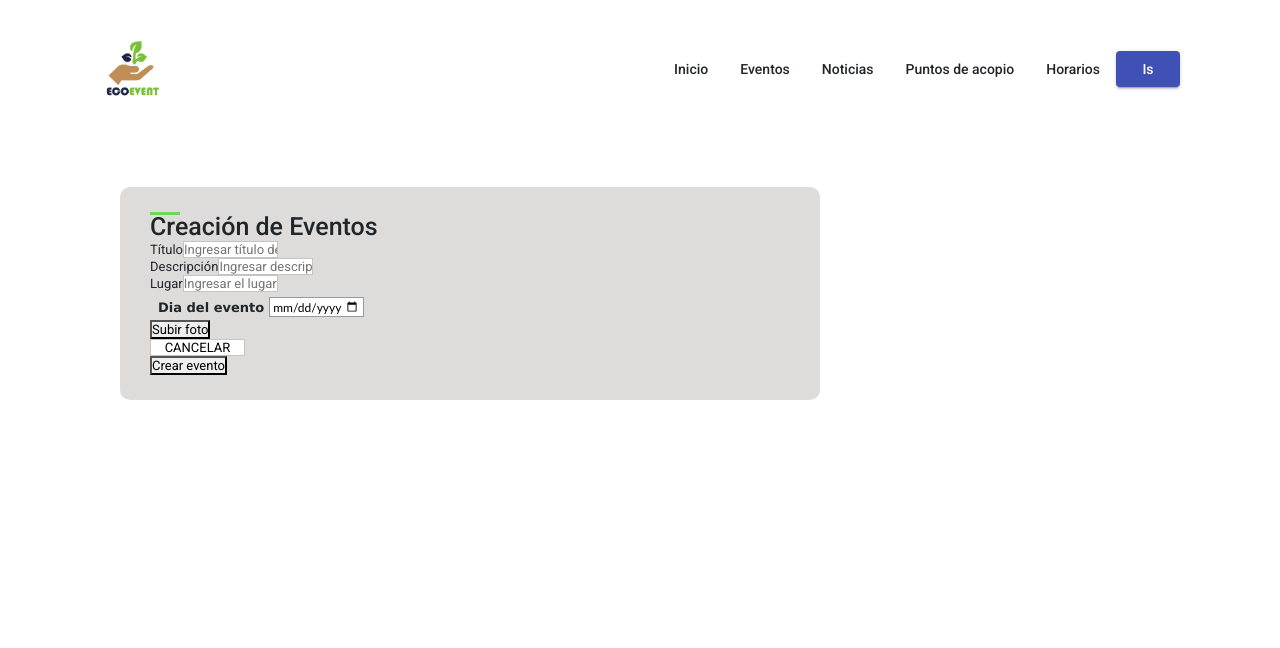
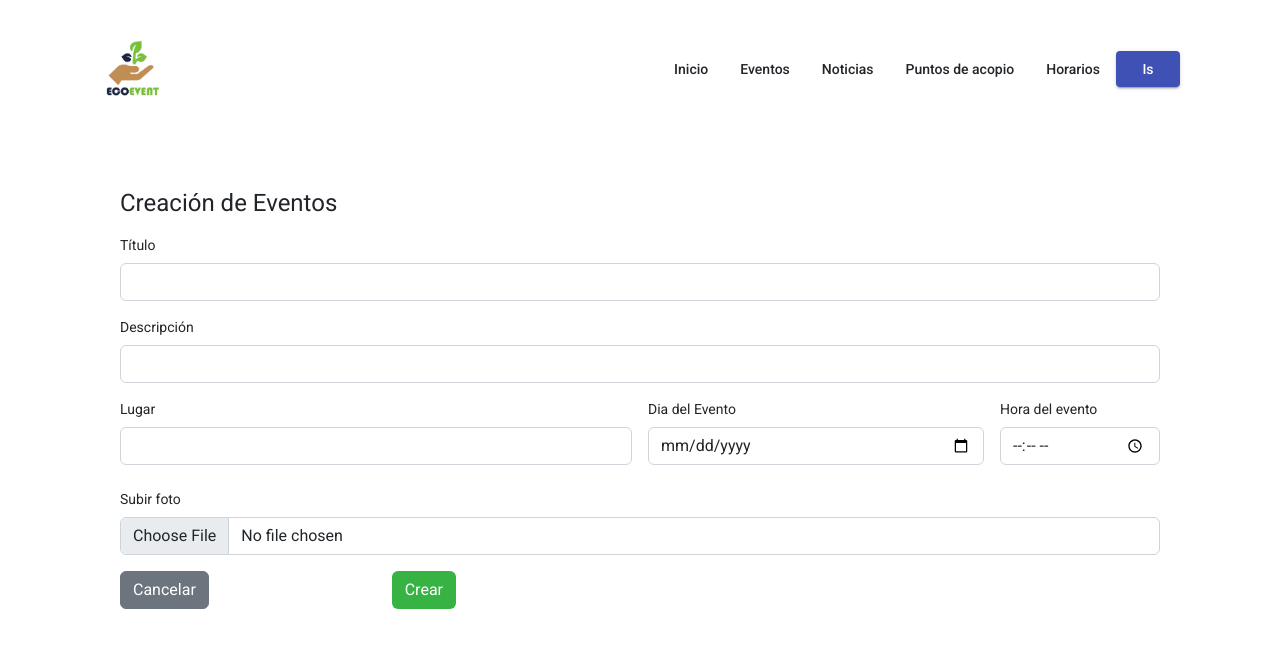
Before and after one commit to aaron-0406/ecoevent, an Angular app in the folder frontend_ecoevent/: page /eventos in a window 1280 px wide. Both pictures are taken after a click on the button "Crear Evento". Shown: the top 648 px of the page. Built offline with nearby package versions, Linux system fonts and the light colour scheme.

Commit message:
(Frontend) HTML Crear-Editar Eventos

```diff
--- a/frontend_ecoevent/src/app/Components/evento/crear-evento.component.css
+++ b/frontend_ecoevent/src/app/Components/evento/crear-evento.component.css
@@ -1,117 +1,4 @@
-*{
-    margin:0;
-    padding:0;
-    box-sizing:border-box;
-    font-family: roboto,sans-serif;
+.btn-aceptar{
+    background-color: #36b343;
+    color: #FFFFFF;
 }
-.body {
-    display: flex;
-    height: 100vh;
-    justify-content: center;
-    align-items: center;
-    background-color: #ffffff;
-}
-.container {
-    width: 100%;
-    max-width: 700px;
-    background-color: #dedbdb;
-    border-radius: 10px;
-    padding: 25px 30px;
-}
-.container .title {
-    font-size: 25px;
-    font-weight: 500;
-    position: relative;
-}
-.container .title::before {
-    content: "";
-    position: absolute;
-    height: 3px;
-    width: 30px;
-    background-color: #69da52;
-}
-.container form .user-details{
-    display: flex;
-    flex-wrap: wrap;
-    justify-content: space-between;
-}
-form .user-details .input-box {
-    margin-bottom: 15px;
-    width: calc(100% / 2 - 20px);
-}
-.user-details .input-box details {
-    display: block;
-    font-weight: 500 ;
-    margin-bottom: 5px;
-}
-.user-details .input-box details{
-    height: 45px;
-    width: 100%;
-    outline: none;
-    border-radius: 5px;
-    border: 1px solid #ccc;
-    padding-left: 15px;
-    font-size: 16px;
-}
-body {
-    font: 13px Verdana, sans-serif;
-  }
-  label {
-    display: block;
-  }
-  input {
-    border: 1px solid #c4c4c4;
-    background-color: #fff;
-    width: 95px;
-  }
-
-  .coc-block-row {
-      width: 100%;
-      /*display:table-row;*/
-  }
-  .coc-block {
-      display: table-cell;
-      vertical-align: middle;
-      padding-bottom: 3px;
-  }
-  .coc-block-label {
-    font-family: Verdana;
-    display: table-cell;
-    vertical-align: middle;
-    text-align: right;
-    padding-bottom: 3px;
-    padding-right: 5px;
-    font-weight: bold;
-    margin-bottom: 0;
-  }
-  .coc-input {
-    font-family: Calibri;
-    height: 20px;
-    font-size: 12px;
-    padding-left: 3px;
-    padding-right: 3px;
-    border: 1px solid #999;
-    /* variations */
-  }
-  .coc-form {
-      padding-top: 5px;
-      padding-left: 8px;
-  }
-form .button{
-    height: 45px;
-    margin: 45px 0;
-}
-form .button input{
-    height: 100%;
-    width: 100%;
-    outline: none;
-    border:none;
-    font-size: 18px;
-    font-weight: 500;
-    border-radius: 5px;
-    letter-spacing: 1px;
-    background: linear-gradient(135deg, #36d93e, #96f889);
-}
-form .button input:hover {
-    background: linear-gradient(-135deg, #36d93e, #96f889);
-  }
--- a/frontend_ecoevent/src/app/Components/evento/crear-evento.component.html
+++ b/frontend_ecoevent/src/app/Components/evento/crear-evento.component.html
@@ -1,46 +1,30 @@
-<!DOCTYPE html>
-<body>
-  <div class="container">
-    <div class="title">Creación de Eventos</div>
-    <div class="events">
-      <div class="input-box">
-        <span class="details">Título</span>
+<H1>Creación de Eventos</H1>
+
+<form class="row g-3">
+  <div class="col-md-12">
+    <label for="input" class="form-label">Título</label>
+    <input type="text" class="form-control" name="titulo" required
+    [(ngModel)]="eventoMostrar.titulo">
+  </div>
+
+  <div class="col-md-12">
+    <label for="input" class="form-label">Descripción</label>
+    <input type="text" class="form-control" name="descripcion"
+    [(ngModel)]="eventoMostrar.descripcion"
+    required>
+  </div>
+
+  <div class="col-md-6">
+    <label for="inputAddress2" class="form-label">Lugar</label>
+    <input type="text" class="form-control" name="lugar" required
+    [(ngModel)]="eventoMostrar.lugar">
+  </div>
+
+  <div class="col-md-4">
+    <label for="dateofevent" class="form-label">Dia del Evento</label>
+    <div class="form-label">
       <input
-          type="text"
-          placeholder="Ingresar título de evento"
-          name="titulo"
-          required
-          [(ngModel)]="eventoMostrar.titulo"
-        />
-      </div>
-      <div class="input-box">
-        <span class="details">Descripción</span>
-        <input
-          type="text"
-          placeholder="Ingresar descripción del evento"
-          name="descripcion"
-          [(ngModel)]="eventoMostrar.descripcion"
-          required
-        />
-      </div>
-      <div class="input-box">
-        <span class="details">Lugar</span>
-        <input
-          type="text"
-          placeholder="Ingresar el lugar del evento"
-          name="lugar"
-          required
-          [(ngModel)]="eventoMostrar.lugar"
-        />
-      </div>
-      <div class="coc-form">
-        <div class="coc-block-row">
-          <label class="coc-block-label" for="dateofevent"
-            >Dia del evento</label
-          >
-          <div class="coc-block">
-            <input
-              class="coc-input"
+        class="form-control"
         type="date"
         id="dateofevent"
         name="fecha"
@@ -48,18 +32,22 @@
       />
     </div>
   </div>
+
+  <div class="col-md-2">
+    <label for="inputAddress2" class="form-label">Hora del evento</label>
+    <input type="time" class="form-control" ide="hora" name="hora" required
+    [(ngModel)]="eventoMostrar.hora">
   </div>
-      <button class="button-88" role="button">Subir foto</button>
-      <br />
-      <div class="button" [routerLink]="['/eventos']">
-        <input type="submit" value="CANCELAR" />
+
+  <div class="col-12">
+    <label for="" class="form-label">Subir foto</label>
+    <input type="file" class="form-control" id="inputGroupFile02">
   </div>
-      <div class="button">
-        <button *ngIf="accion" (click)="crearEvento()">Crear evento</button>
-        <button *ngIf="accion === false" (click)="editarEvento()">
-          Guardar evento
-        </button>
+
+  <div class="col-md-4">
+    <button [routerLink]="['/eventos']" class="btn btn-secondary" type="submit">Cancelar</button>
+      <button *ngIf="accion" (click)="crearEvento()" class="btn btn-aceptar float-end" type="submit">Crear</button>
+      <button *ngIf="accion === false" (click)="editarEvento()" class="btn btn-aceptar float-end" type="submit">
+        Guardar cambios </button>
   </div>
-    </div>
-  </div>
-</body>
+</form>
--- a/frontend_ecoevent/src/app/Components/evento/evento.component.html
+++ b/frontend_ecoevent/src/app/Components/evento/evento.component.html
@@ -48,11 +48,11 @@
     <ng-container matColumnDef="botones">
       <th mat-header-cell *matHeaderCellDef></th>
       <td mat-cell *matCellDef="let element; let i = index">
-        <button id_evento=>
+        <button mat-icon-button>
           <mat-icon style="color: green" [routerLink]="['/eventos/nuevo', element.id]">edit</mat-icon>
         </button>
         <!--pasar id de la bd en vez de index-->
-        <button (click)="eliminarEvento(i)">
+        <button mat-icon-button (click)="eliminarEvento(i)">
           <mat-icon style="color: red">delete</mat-icon>
         </button>
       </td>
```
Lines whose indentation alone changed are shown as unchanged.
